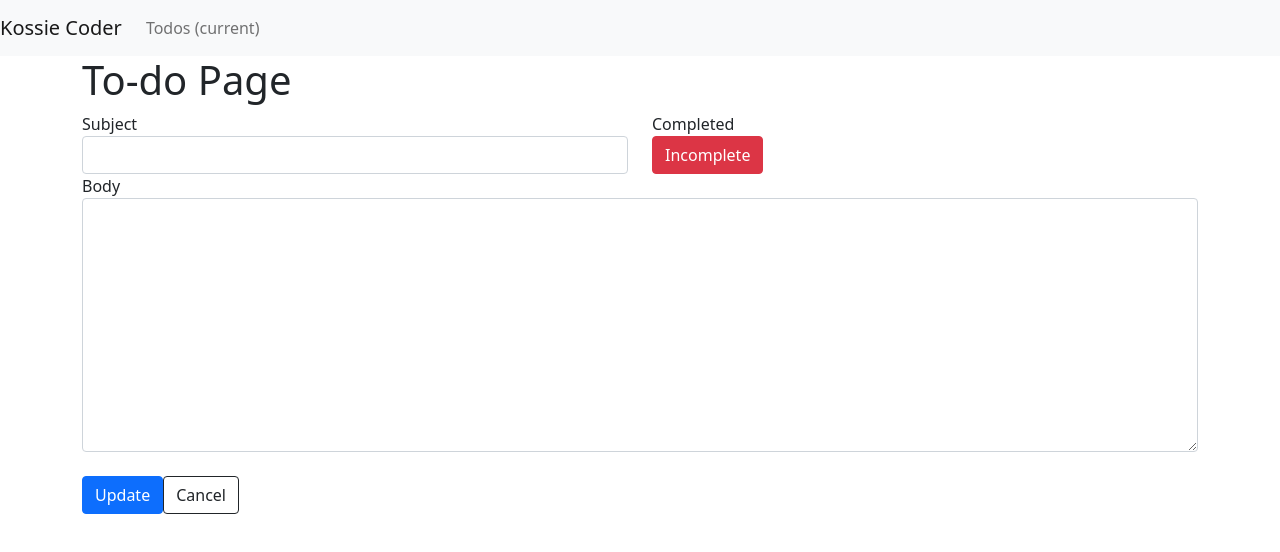
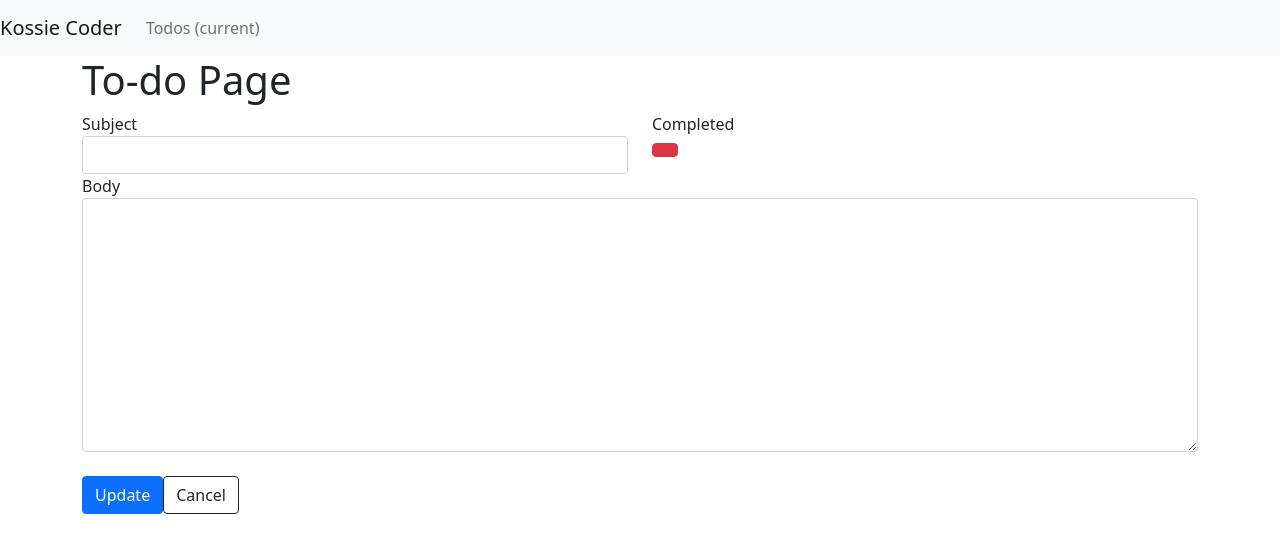
Before and after one commit to sannimdev/vue3-beginner-kossiecoder, a Vue app: page /todos/1 in a window 1280 px wide. Shown: the top 552 px of the page. Built offline with nearby package versions, Linux system fonts and the light colour scheme; no server answers.

Commit message:
61강: scoped style

```diff
--- a/src/components/TodoForm.vue
+++ b/src/components/TodoForm.vue
@@ -8,7 +8,7 @@
                 <div class="form-group">
                     <label>Subject</label>
                     <input v-model="todo.subject" type="text" class="form-control" />
-                    <div class="subjectError" v-if="subjectError" style="color: red;">
+                    <div class="subjectError text-red" v-if="subjectError">
                         {{ subjectError }}
                     </div>
                 </div>
@@ -21,9 +21,7 @@
                         class="btn"
                         :class="todo.completed ? 'btn-success' : 'btn-danger'"
                         @click="toggleTodoStatus"
-                    >
-                        {{ todo.completed ? 'Completed' : 'Incomplete' }}
-                    </button>
+                    ></button>
                 </div>
             </div>
             <div class="col-12">
@@ -160,4 +158,8 @@ export default {
 };
 </script>
 
-<style></style>
+<style scoped>
+.text-red {
+    color: red;
+}
+</style>
```
